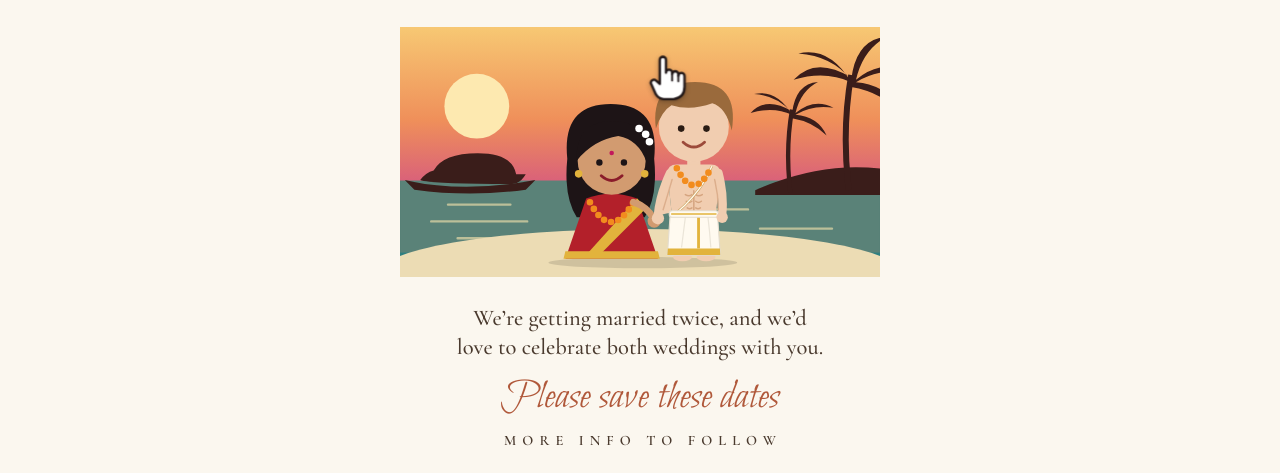
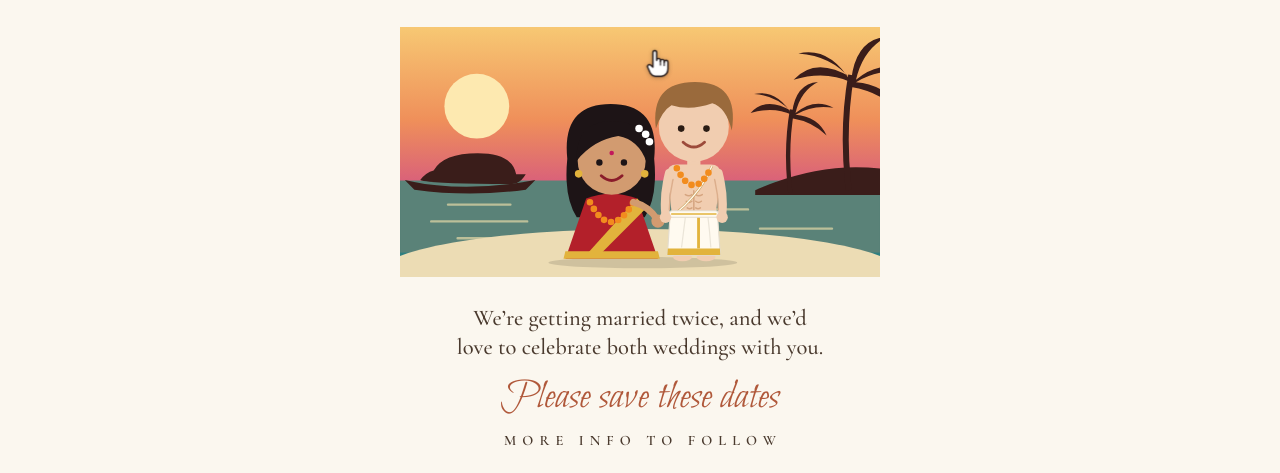
Before and after one commit to VaishnaviPlayground/VaishnaviwedsAndreas, a plain HTML site: page index.html in a window 1280 px wide. Both pictures are taken after a click on the button 640 px from the left and 479 px from the top of the page. Shown: the part 327-800 px from the top of the page. Drawn offline with Linux system fonts and the light colour scheme.

Commit message:
Smaller swipe hand; Andreas's left arm mirrors the right one
Co-Authored-By: Claude Opus 5.5 <noreply@anthropic.com>
Claude-Session: https://claude.ai/code/session_01Hin9P7LTknMWY8kcb46ew7

```diff
--- a/index.html
+++ b/index.html
@@ -58,16 +58,16 @@ body{margin:0;color:var(--ink);font:500 16px/1.3 var(--serif);font-variant-numer
 .cp svg{display:block;width:100%;height:100%;overflow:visible}
 .cp .o-de{opacity:var(--a,1)}
 .cp .o-in{opacity:var(--b,0)}
-.hand{top:4cqw;left:50%;width:11.5cqw;margin-left:-5.75cqw;pointer-events:none;z-index:3;transition:opacity .4s}
+.hand{top:3.5cqw;left:50%;width:7cqw;margin-left:-3.5cqw;pointer-events:none;z-index:3;transition:opacity .4s}
 .scn.busy .hand{opacity:0;transition-duration:.15s}
 .hand i{display:block;animation:swl 2.6s cubic-bezier(.45,0,.3,1) infinite}
 .scn.ind .hand i{animation-name:swr}
-.hand svg{display:block;width:100%;height:auto;overflow:visible;filter:drop-shadow(0 .5cqw .7cqw rgba(40,30,20,.3))}
+.hand svg{display:block;width:100%;height:auto;overflow:visible;filter:drop-shadow(0 .3cqw .5cqw rgba(40,30,20,.3))}
 .hand .rp{fill:none;stroke:#fff;stroke-width:1.6;transform-box:fill-box;transform-origin:center;animation:rp 2.6s ease-out infinite;opacity:0}
-@keyframes swl{0%,8%{transform:translateX(11cqw) scale(1);opacity:0}16%{transform:translateX(11cqw) scale(1);opacity:1}26%{transform:translateX(11cqw) scale(.84)}
- 70%{transform:translateX(-11cqw) scale(.84);opacity:1}80%{transform:translateX(-11cqw) scale(1);opacity:0}100%{transform:translateX(-11cqw);opacity:0}}
-@keyframes swr{0%,8%{transform:translateX(-11cqw) scale(1);opacity:0}16%{transform:translateX(-11cqw) scale(1);opacity:1}26%{transform:translateX(-11cqw) scale(.84)}
- 70%{transform:translateX(11cqw) scale(.84);opacity:1}80%{transform:translateX(11cqw) scale(1);opacity:0}100%{transform:translateX(11cqw);opacity:0}}
+@keyframes swl{0%,8%{transform:translateX(7cqw) scale(1);opacity:0}16%{transform:translateX(7cqw) scale(1);opacity:1}26%{transform:translateX(7cqw) scale(.84)}
+ 70%{transform:translateX(-7cqw) scale(.84);opacity:1}80%{transform:translateX(-7cqw) scale(1);opacity:0}100%{transform:translateX(-7cqw);opacity:0}}
+@keyframes swr{0%,8%{transform:translateX(-7cqw) scale(1);opacity:0}16%{transform:translateX(-7cqw) scale(1);opacity:1}26%{transform:translateX(-7cqw) scale(.84)}
+ 70%{transform:translateX(7cqw) scale(.84);opacity:1}80%{transform:translateX(7cqw) scale(1);opacity:0}100%{transform:translateX(7cqw);opacity:0}}
 @keyframes rp{0%,18%{transform:scale(.3);opacity:0}26%{transform:scale(.6);opacity:.95}46%{transform:scale(1.9);opacity:0}100%{opacity:0}}
 .msg{margin-top:clamp(4cqw,3.2vh,7cqw);width:84cqw;font:500 4.7cqw/1.3 var(--serif);text-wrap:balance}
 .rs{margin-top:clamp(2.5cqw,1.9vh,4cqw);font:400 7.6cqw/1 var(--hand);color:var(--rust);white-space:nowrap}
@@ -111,7 +111,7 @@ body{margin:0;color:var(--ink);font:500 16px/1.3 var(--serif);font-variant-numer
 <circle cx="61" cy="206" r="5.5" fill="#8fae78"/><circle cx="80" cy="208" r="5" fill="#8fae78"/><circle cx="66" cy="199" r="7" fill="#e88aa0"/><circle cx="76" cy="201" r="6" fill="#fff" stroke="#e3dccd"/><circle cx="70" cy="208" r="6" fill="#c2185b"/></g>
 <g class="o-in"><path d="M78 172q26-10 54 0l22 64h-98z" fill="#b3202a"/><path d="M56 228h98l2 8h-102z" fill="#e2b33c"/><path d="M132 172l-56 62h14l52-52z" fill="#e2b33c"/>
 <path d="M82 176q22 42 46 0" stroke="#f28c1e" stroke-width="7" stroke-dasharray="0 8" stroke-linecap="round" fill="none"/></g>
-<path d="M128 176q14 4 22 18" stroke="#d29b70" stroke-width="7" fill="none" stroke-linecap="round"/><circle cx="150" cy="196" r="7" fill="#d29b70"/>
+<path d="M128 176q16 4 25 18" stroke="#d29b70" stroke-width="7" fill="none" stroke-linecap="round"/><circle cx="154" cy="196" r="7" fill="#d29b70"/>
 <circle cx="105" cy="132" r="36" fill="#d29b70"/><path d="M68 132q-2-42 38-42q40 0 36 44q-8-24-30-28q-26 4-44 26z" fill="#1d1416"/>
 <circle cx="92" cy="134" r="3.4" fill="#1d1416"/><circle cx="118" cy="134" r="3.4" fill="#1d1416"/><path d="M94 148q11 10 22 0" stroke="#8a1c2a" stroke-width="3" fill="none" stroke-linecap="round"/>
 <circle cx="70" cy="146" r="4" fill="#e2b33c"/><circle cx="140" cy="146" r="4" fill="#e2b33c"/>
@@ -126,19 +126,19 @@ body{margin:0;color:var(--ink);font:500 16px/1.3 var(--serif);font-variant-numer
 <path d="M186 144H204L195 178Z" fill="#fff"/><path d="M186 144L195 178L204 144" stroke="#3a3a44" stroke-width="2" fill="none"/>
 <path d="M188 147l7 4 7-4v9l-7-4-7 4z" fill="#1b1b20"/><circle cx="195" cy="186" r="1.7" fill="#3a3a44"/><circle cx="195" cy="195" r="1.7" fill="#3a3a44"/>
 <circle cx="211" cy="161" r="4" fill="#e88aa0"/><circle cx="214" cy="165" r="2.5" fill="#8fae78"/>
-<path d="M170 151Q159 176 157 198L166 197L170.4 198L167 153Z" fill="#1b1b20"/><path d="M170 153Q159 176 157 198M221 153Q227 176 225 196" stroke="#1b1b20" stroke-width="10" fill="none" stroke-linecap="round"/>
-<path d="M172 160Q167.4 176 162 196M216 160Q220 176 220 196" stroke="#3a3a44" stroke-width="1.4" fill="none"/></g>
+<path d="M169 153Q163 176 165 196M221 153Q227 176 225 196" stroke="#1b1b20" stroke-width="10" fill="none" stroke-linecap="round"/>
+<path d="M174 160Q170 176 170 196M216 160Q220 176 220 196" stroke="#3a3a44" stroke-width="1.4" fill="none"/></g>
 <g class="o-in"><ellipse cx="183" cy="242" rx="10" ry="4.5" fill="#f1cdb0"/><ellipse cx="208" cy="242" rx="10" ry="4.5" fill="#f1cdb0"/>
 <path d="M167 153Q167 144 177 144H213Q223 144 223 153L218 200H172Z" fill="#f1cdb0"/>
-<path d="M170 151Q159 176 157 198L166 196L171.5 195L167 153Z" fill="#f1cdb0"/><path d="M170 153Q159 176 157 198M221 153Q227 176 225 196" stroke="#f1cdb0" stroke-width="9" fill="none" stroke-linecap="round"/>
-<path d="M172 160Q167.4 176 162.5 192M217 160Q221 176 221 192" stroke="#dcae8c" stroke-width="1.5" fill="none" stroke-linecap="round"/>
+<path d="M169 153Q163 176 165 196M221 153Q227 176 225 196" stroke="#f1cdb0" stroke-width="9" fill="none" stroke-linecap="round"/>
+<path d="M173 160Q169 176 169 192M217 160Q221 176 221 192" stroke="#dcae8c" stroke-width="1.5" fill="none" stroke-linecap="round"/>
 <g stroke="#cf9b74" stroke-width="1.6" fill="none" stroke-linecap="round" opacity=".8"><path d="M195 172V193"/><path d="M186 176q4 2.5 7 0M197 176q3 2.5 7 0M187 183q3 2.5 6 0M197 183q3 2.5 6 0M188 190q2.5 2 5 0M197 190q2.5 2 5 0"/></g>
 <path d="M214 146Q204 172 176 196" stroke="#c9a15a" stroke-width="2.6" fill="none"/><path d="M214 146Q204 172 176 196" stroke="#fffaf0" stroke-width="1.4" fill="none"/>
 <path d="M170 196H220L223 240H167Z" fill="#fffaf0" stroke="#e3dccd" stroke-width="1.2"/><path d="M167.4 233H222.6L223 240H167Z" fill="#e2b33c"/>
 <path d="M200 199V233" stroke="#e2b33c" stroke-width="3"/><path d="M186 200Q184 216 182 232M210 200Q212 216 213 232" stroke="#ebe5d8" stroke-width="1.3" fill="none"/>
 <rect x="169" y="193" width="52" height="7" rx="3" fill="#fffaf0" stroke="#e3dccd" stroke-width="1.2"/><path d="M171 196.5H219" stroke="#e2b33c" stroke-width="1.6"/>
 <path d="M177 148Q195 184 213 148" stroke="#f28c1e" stroke-width="7" stroke-dasharray="0 8" stroke-linecap="round" fill="none"/></g>
-<circle cx="157" cy="201" r="6.5" fill="#f1cdb0"/><circle cx="225" cy="200" r="6" fill="#f1cdb0"/>
+<circle cx="165" cy="200" r="6" fill="#f1cdb0"/><circle cx="225" cy="200" r="6" fill="#f1cdb0"/>
 <g transform="translate(195 104) scale(1.03) translate(-195 -132)"><circle cx="195" cy="132" r="36" fill="#f1cdb0"/>
 <path d="M156 134q-6-48 40-48q46 0 38 50q-6-24-20-28q-22 8-42 2q-10 6-16 24z" fill="#9a6a3c"/>
 <circle cx="182" cy="134" r="3.4" fill="#2a1c14"/><circle cx="208" cy="134" r="3.4" fill="#2a1c14"/><path d="M184 148q11 10 22 0" stroke="#9c4a3a" stroke-width="3" fill="none" stroke-linecap="round"/></g>
```
Also changed, not shown: de/index.html (+12 -12 lines), de/og.jpg, og.jpg.
